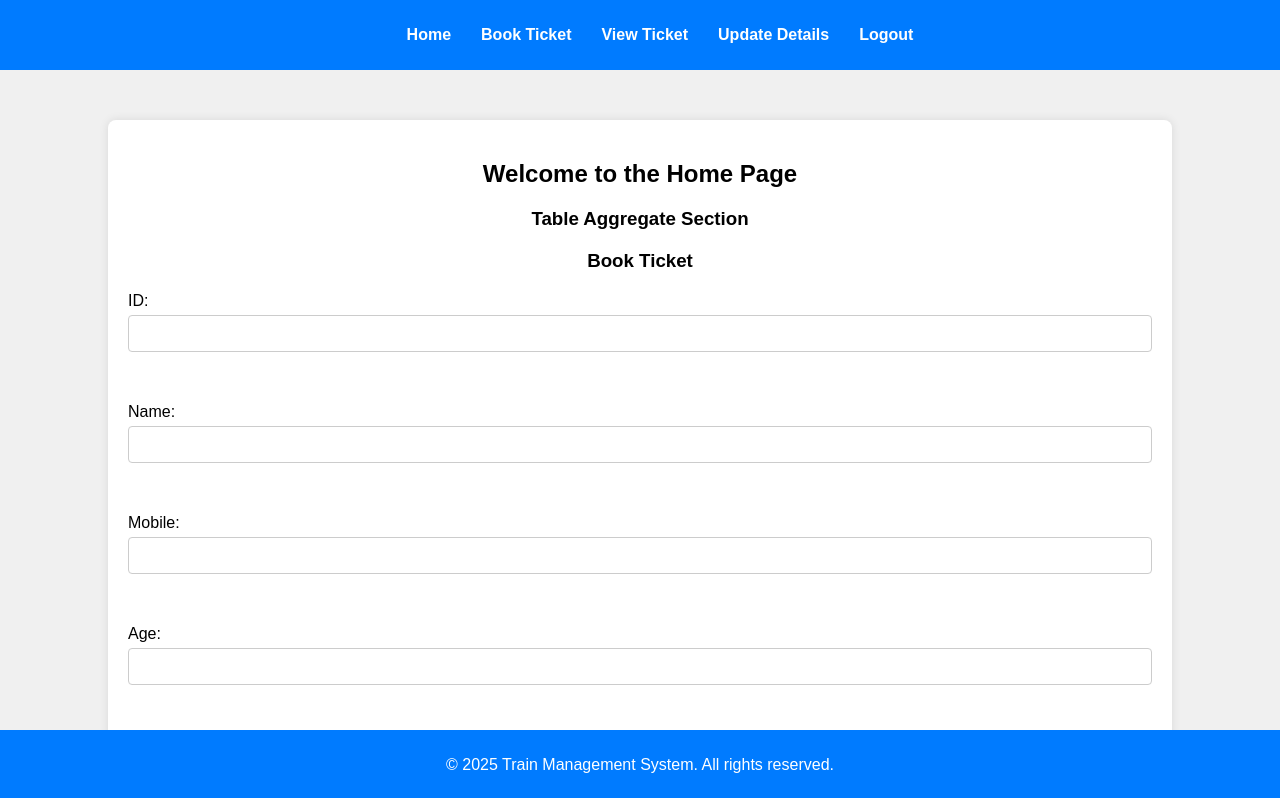
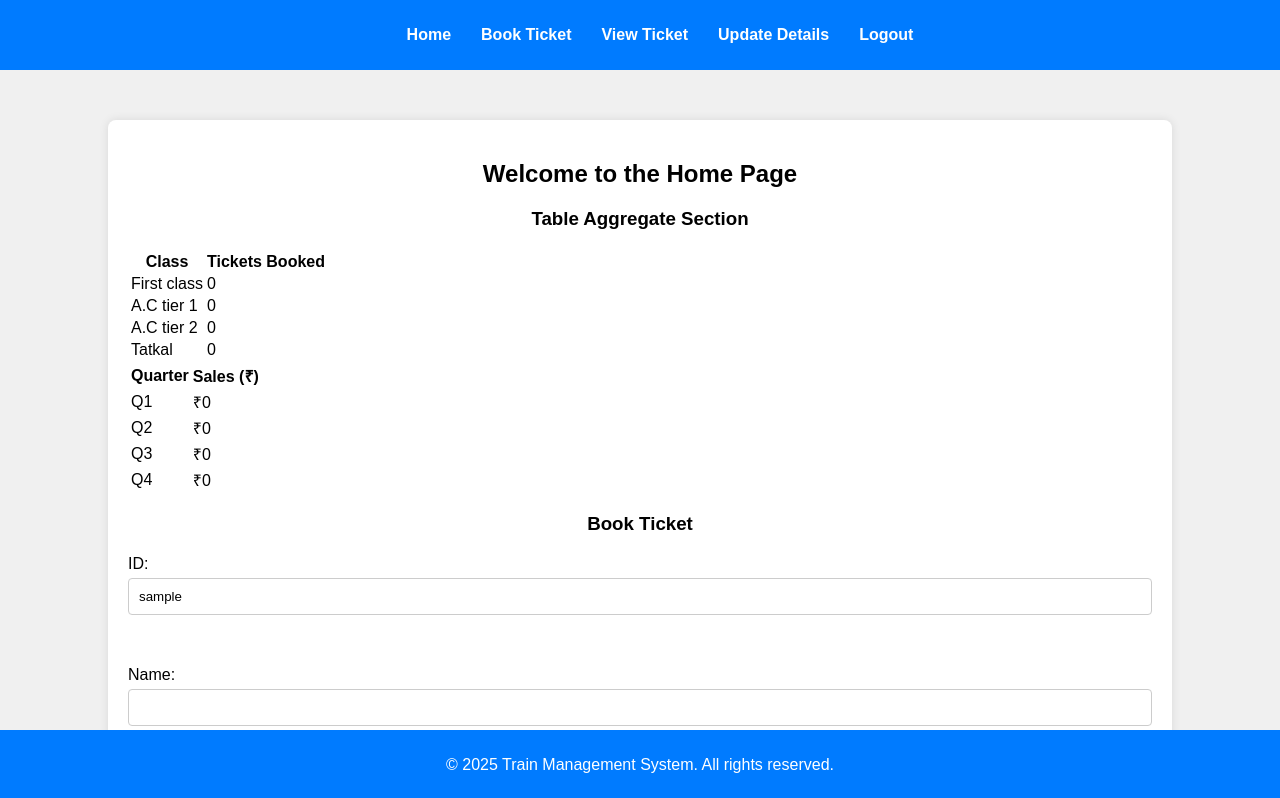
Before and after one commit to Mayanksinha2/Train_Management_System2.0, a plain HTML site: page home.html in a window 1280 px wide. Shown: the top 798 px of the page. Drawn offline with Linux system fonts and the light colour scheme; files that its build step writes are made by us from their sources; sample sign-in values are in the browser's storage.

Commit message:
Update home.html

```diff
--- a/home.html
+++ b/home.html
@@ -4,8 +4,8 @@
     <meta charset="UTF-8">
     <meta name="viewport" content="width=device-width, initial-scale=1.0">
     <title>Home</title>
-    <link rel="stylesheet" href="/css/home_styles.css">
-    <script src="/js/user.js" defer></script>
+    <link rel="stylesheet" href="home_styles.css">
+    <script src="user.js" defer></script>
 </head>
 <body>
     <header>
```
